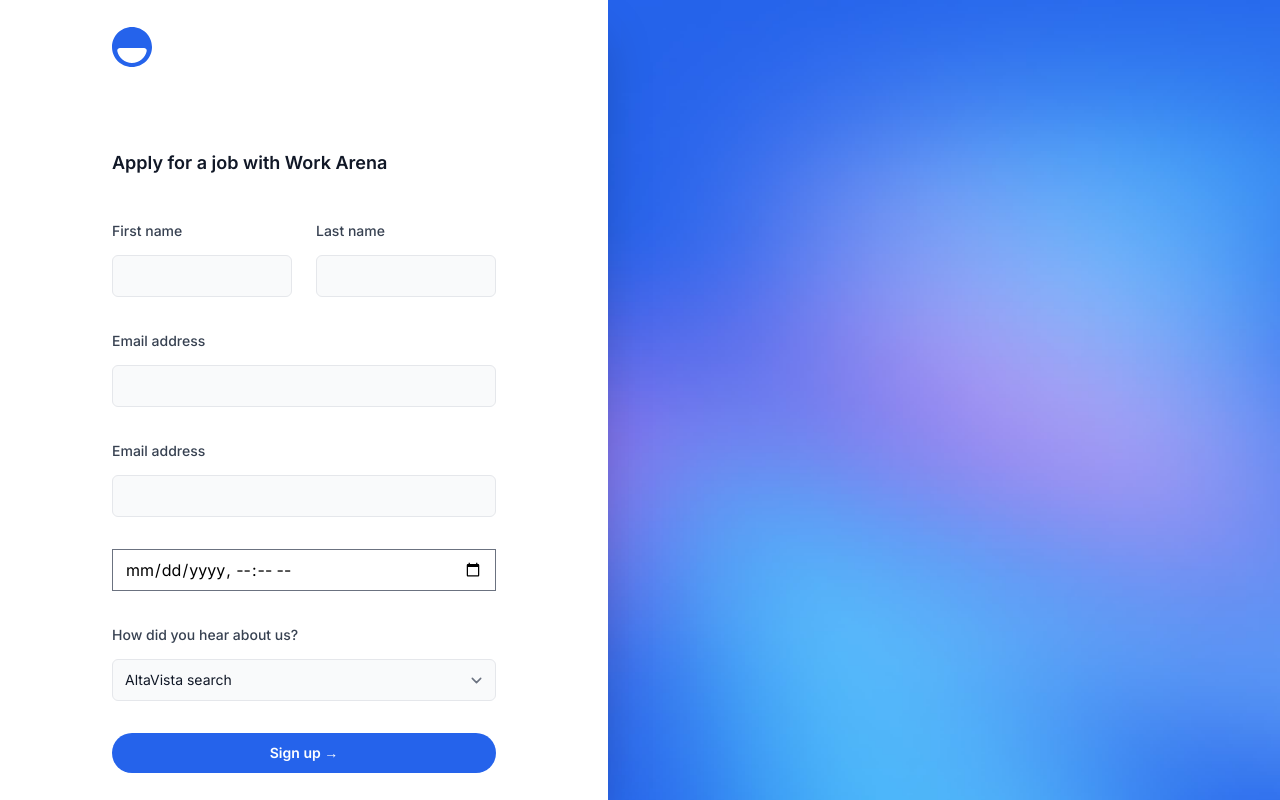
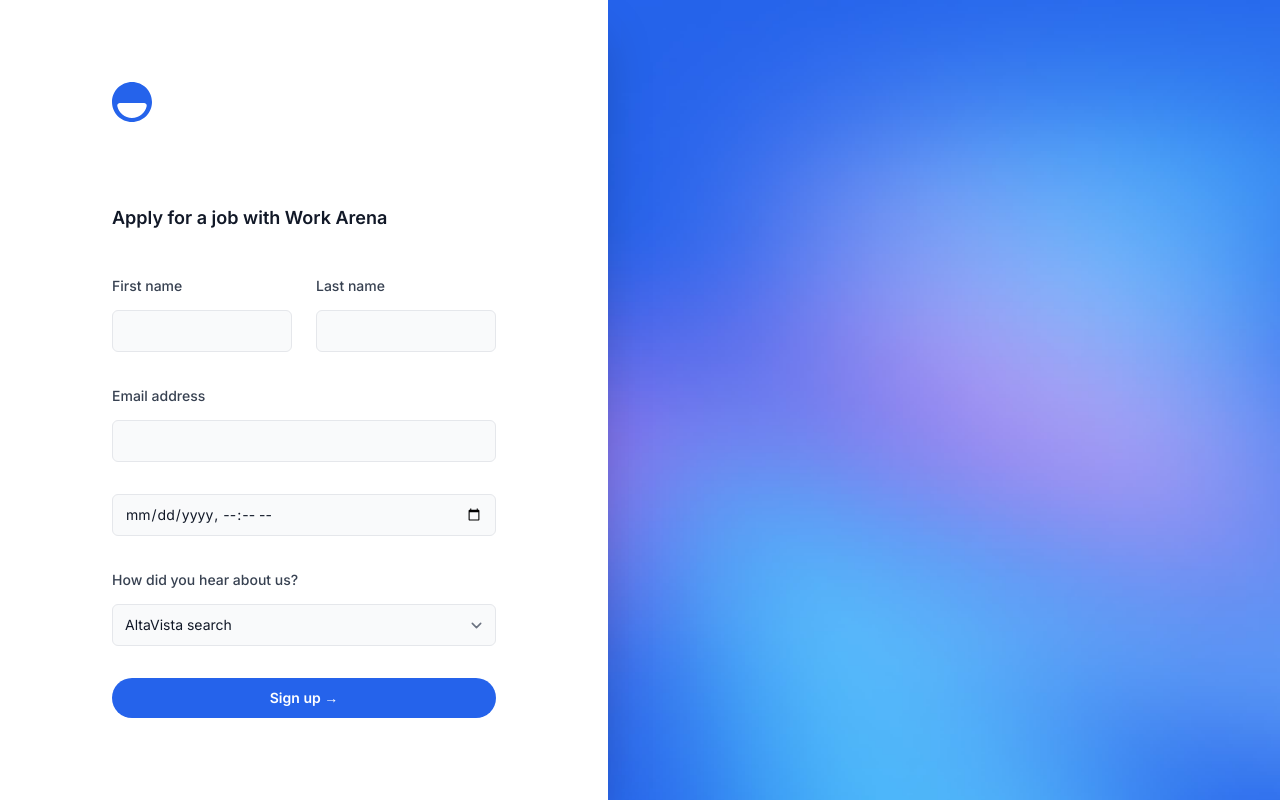
Before and after one commit to lepadatumihail/workArena, a Next.js app: page /register in a window 1280 px wide. Built offline with nearby package versions, Linux system fonts and the light colour scheme.

Commit message:
fix: Datetime

```diff
--- a/src/app/(auth)/register/page.tsx
+++ b/src/app/(auth)/register/page.tsx
@@ -5,9 +5,11 @@
 import { Logo } from '@/components/Logo'
 import { SlimLayout } from '@/components/SlimLayout'
 import { type Metadata } from 'next'
+import { useId } from 'react'
 
 export const metadata: Metadata = {
-  title: 'Sign Up',
+  title: 'Start your carreer with Work Arena.',
+  description: 'Apply for your dream job today!',
 }
 
 export default function Register() {
@@ -59,18 +61,13 @@
           autoComplete="email"
           required
         />
-        <TextField
-          className="col-span-full"
-          label="Email address"
-          name="email"
-          type="email"
-          autoComplete="email"
-          required
-        />
+
         <input
+          id={useId()}
           type="datetime-local"
-          className="col-span-full"
-          name="date"
+          className="col-span-full   block w-full appearance-none rounded-md border border-gray-200 bg-gray-50 px-3 py-2 text-gray-900 placeholder-gray-400 focus:border-blue-500 focus:bg-white focus:outline-none focus:ring-blue-500 sm:text-sm
+          "
+          name="date_time"
           aria-label="date-time"
         />
 
```
